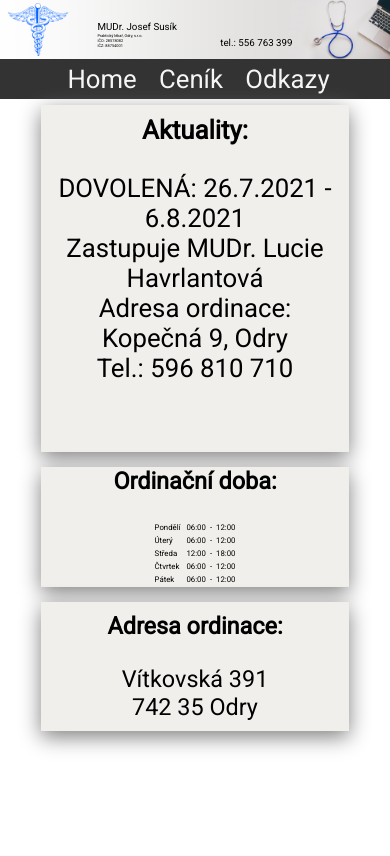
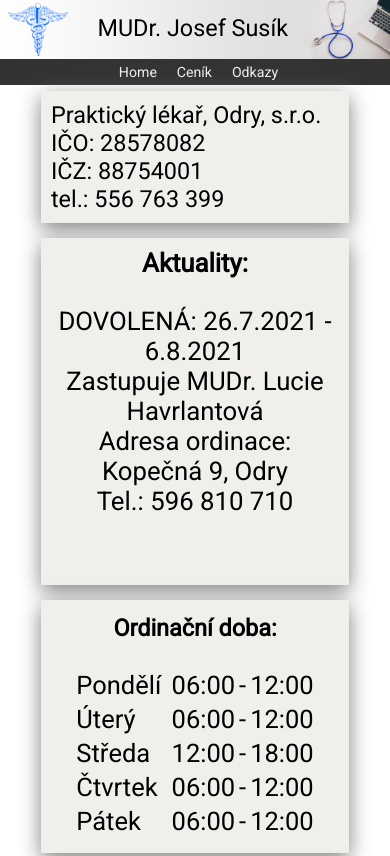
Before and after one commit to JosephSusik/web, a plain HTML site: page index.html in a window 390 px wide. Shown: the top 856 px of the page. Drawn offline with Linux system fonts and the light colour scheme.

Commit message:
Add files via upload

```diff
--- a/index.html
+++ b/index.html
@@ -37,6 +37,12 @@
     </ul>
 
     <div class="god">
+    <div class="ico_div">
+        <p>Praktický lékař, Odry, s.r.o.</p>
+        <p>IČO: 28578082</p>
+        <p>IČZ: 88754001</p>
+        <p>tel.: 556 763 399</p>
+    </div>
     <div class="text">
         <div class="aktuality">
                 <h5>Aktuality:</h5><br>
--- a/style.css
+++ b/style.css
@@ -56,7 +56,7 @@ ul {
     text-align:center;
     background-color: #333;
     padding: 5px;
-  }
+}
 
 ul li {
     display: inline-block;
@@ -64,13 +64,13 @@ ul li {
 }
 
 li a {
-    color: whitesmoke;
+    color: #F0EFEC;
     text-decoration: none;
     padding: 5px;
 }
 
 li a:hover {
-    background-color: whitesmoke;
+    background-color: #F0EFEC;
     color:#333
 }
 
@@ -188,6 +188,10 @@ li a:hover {
     height: 50px;
 }
 
+.ico_div {
+    display: none;
+}
+
 @media screen and (max-width: 700px) {
 
     .god {
@@ -236,6 +240,12 @@ li a:hover {
 
         box-shadow: 0 6px 20px 0 gray;
         margin-bottom: 15px;
+        padding-bottom: 7px;
+        padding-top: 7px;
+    }
+
+    .udaje td {
+        font-size: 90%;
     }
 
     .kontakt {
@@ -251,5 +261,39 @@ li a:hover {
         margin-bottom: 15px;
     }
 
+    .ico_div {
+        background-color: #F0EFEC;
+        display:block;
+        float: none;
+        margin-right:0;
+        margin-left: 0;
+        width:auto;
+        border:0;
+        box-shadow: 0 6px 20px 0 gray;
+        margin-bottom: 15px;
+        padding: 10px;
+        font-size: 100%;
+    }
 
+    .ico {
+        display: none;
+    }
+
+    .nadpis {
+        position: absolute;
+        bottom: 35%;
+        left: 25%;
+    }
+
+    .nadpis p {
+        font-size: 6vw;
+    }
+
+    .nadpis_tel {
+        display: none;
+    }
+
+    ul {
+        font-size: 3vw;
+    }
 }
```
